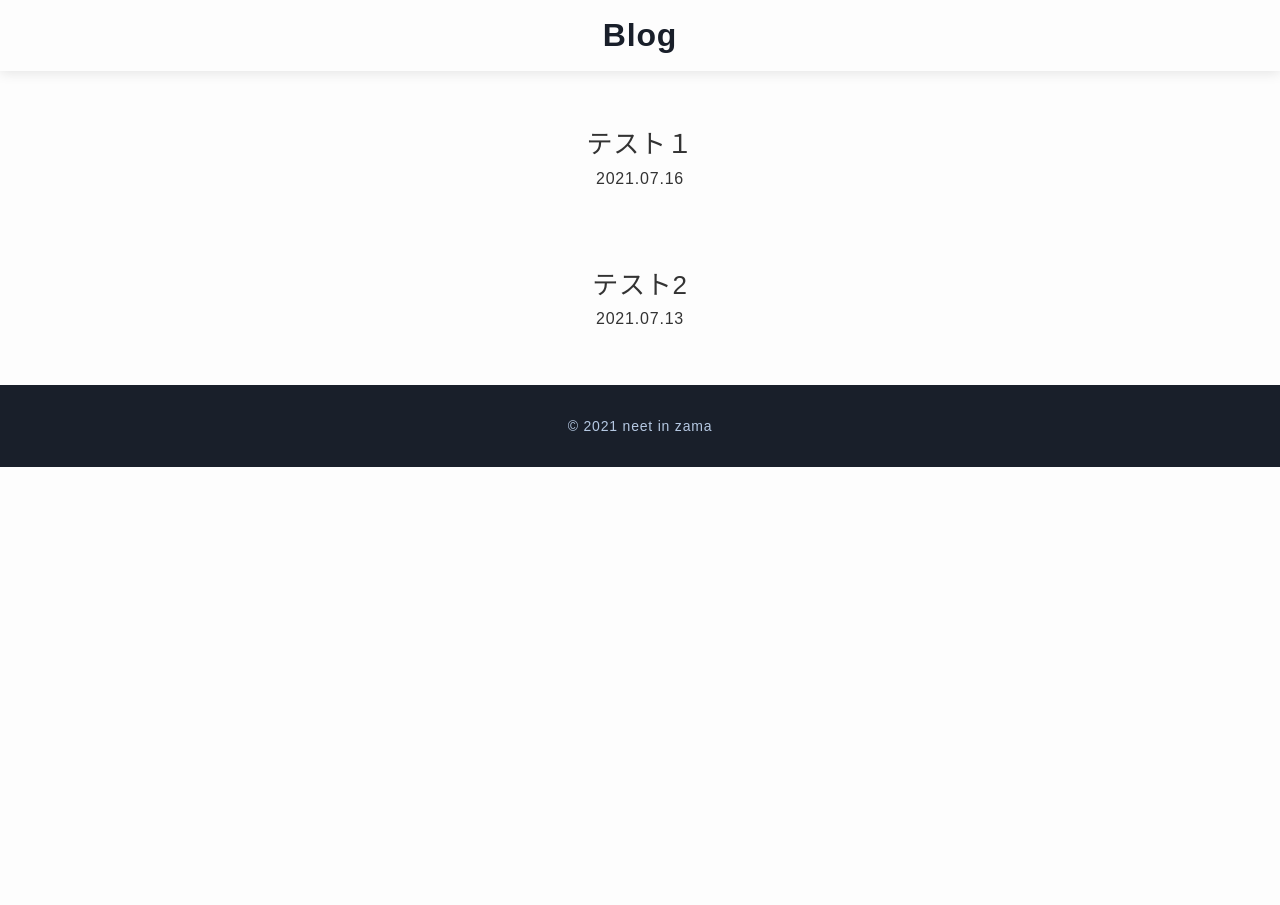
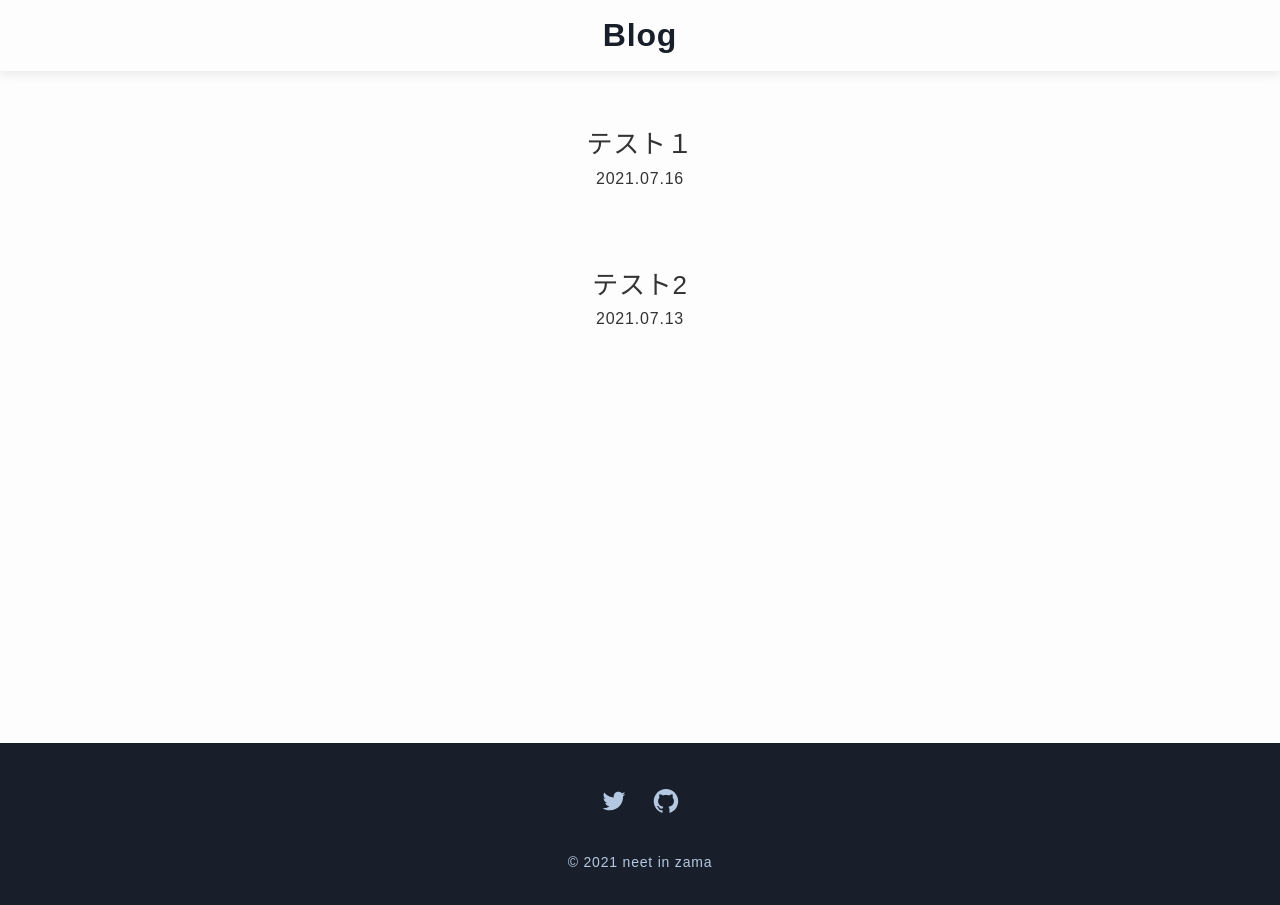
Before and after one commit to f-rws/blog, a Next.js app: page / in a window 1280 px wide. Before the commit the page ends 800 px from the top, so only its background shows below. Built offline with nearby package versions, Linux system fonts and the light colour scheme.

Commit message:
Add sns link in footer

```diff
--- a/src/components/container/container.module.scss
+++ b/src/components/container/container.module.scss
@@ -5,6 +5,7 @@
   width: 100%;
   margin: 0 auto;
   padding: 0 16px;
+  min-height: 80vh;
 
   @include mixins.mq("sm"){
     width: theme.$container-width-sm;
--- a/src/components/footer/footer.module.scss
+++ b/src/components/footer/footer.module.scss
@@ -1,9 +1,40 @@
 @use "src/styles/theme";
+@use "src/styles/mixins";
 
 .wrapper {
   width: 100%;
   background-color: theme.$color-secondary;
-  padding: 30px 0;
+  text-align: center;
+  padding: 2em 0;
+}
+
+.iconsWrapper {
+  display: flex;
+  justify-content: center;
+  align-items: center;
+  margin-bottom: 1em;
+}
+
+.iconItem {
+  padding: .75em;
+}
+
+.link {
+  display: inline-block;
+  height: 1.75em;
+}
+
+.icon {
+  display: inline;
+  color: theme.$color-lightblue;
+
+  @include mixins.mq("lg") {
+    &:hover {
+      transform: scale(1.05);
+      transition-duration: 0.2s;
+      color: darken(theme.$color-lightblue, 10%);
+    }
+  }
 }
 
 .copyright {
--- a/src/components/footer/footer.tsx
+++ b/src/components/footer/footer.tsx
@@ -1,8 +1,27 @@
 import styles from './footer.module.scss';
+import { AiFillGithub } from 'react-icons/ai';
+import { AiOutlineTwitter } from 'react-icons/ai';
 
 export const Footer: React.VFC = () => {
   return (
     <footer className={styles.wrapper}>
+      <ul className={styles.iconsWrapper}>
+        <li className={styles.iconItem}>
+          <a
+            href={'https://twitter.com/6_pogbba'}
+            target={'_blank'}
+            rel={'noreferrer nofollow'}
+            className={styles.link}
+          >
+            <AiOutlineTwitter size={'1.75em'} className={styles.icon} />
+          </a>
+        </li>
+        <li className={styles.iconItem}>
+          <a href={'https://github.com/neetzama'} target={'_blank'} rel={'noreferrer nofollow'} className={styles.link}>
+            <AiFillGithub size={'1.75em'} className={styles.icon} />
+          </a>
+        </li>
+      </ul>
       <p className={styles.copyright}>&copy; {new Date().getFullYear()} neet in zama</p>
     </footer>
   );
```
